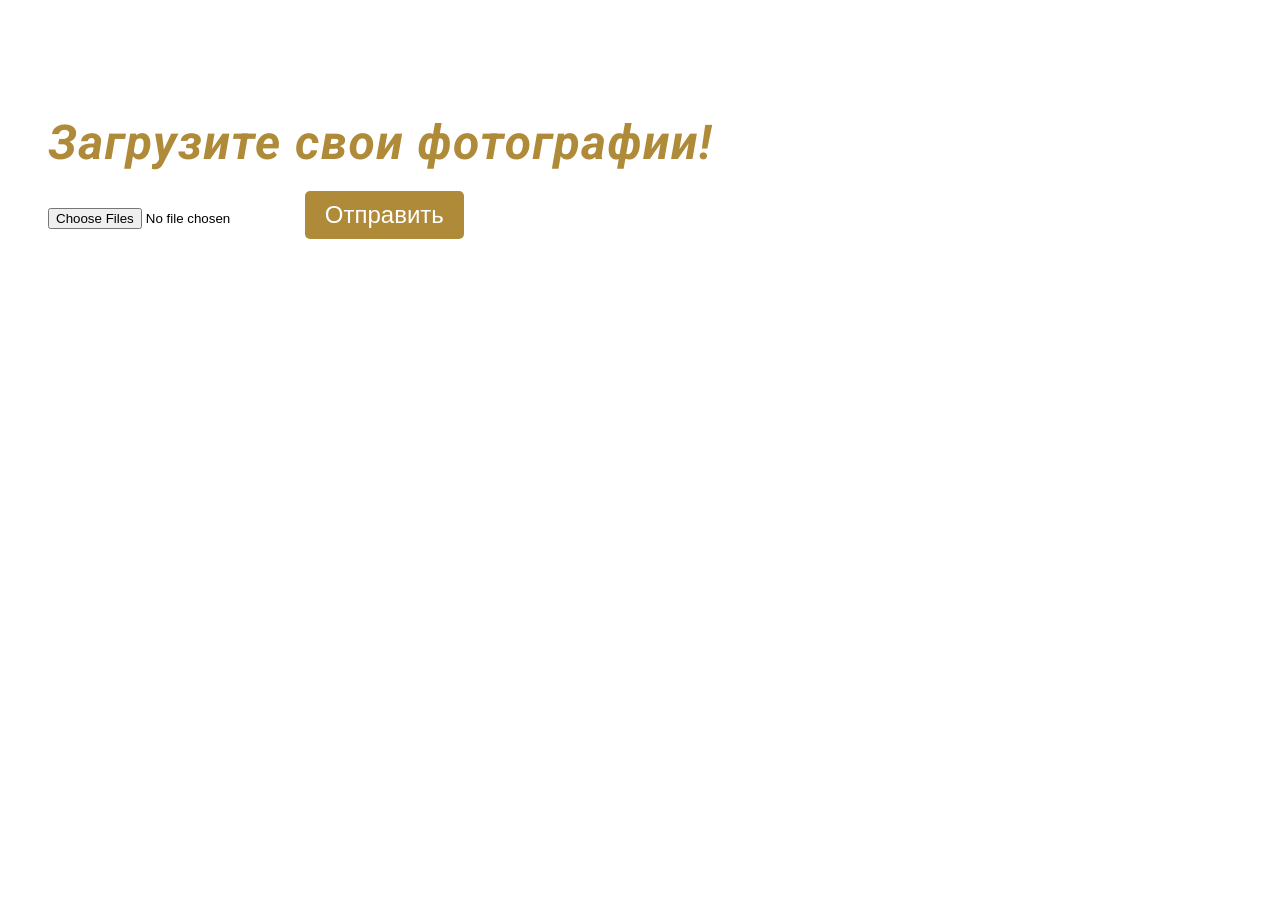
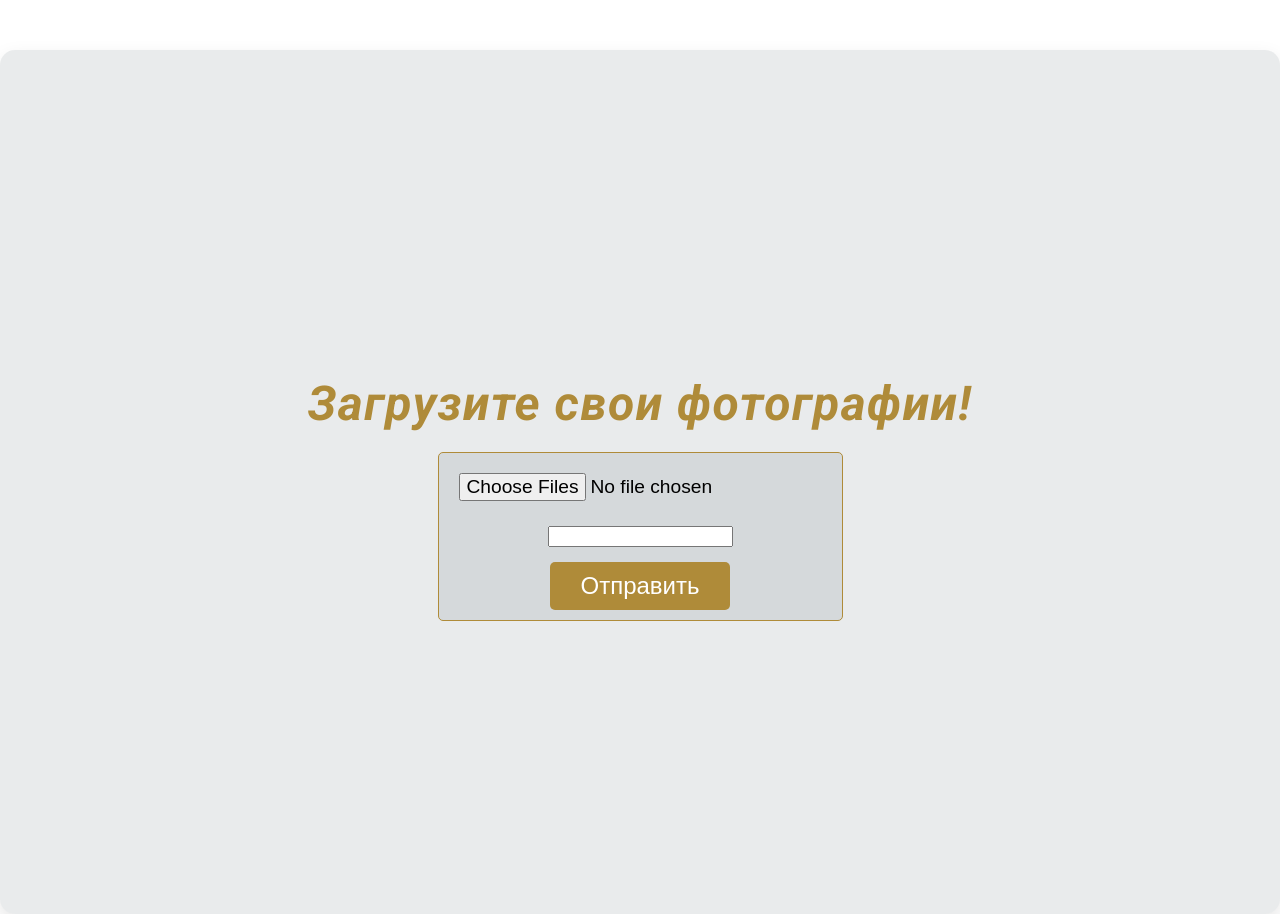
Before and after one commit to vladibuyanov/wedding_invitation, a Flask app: template templates/upload.html in a window 1280 px wide. Before the commit the page ends 239 px from the top, so only its background shows below. Run offline with Flask 3, Linux system fonts and the light colour scheme; the template is opened without the code that fills it, so the values that code supplies are empty.

Commit message:
WIP Upload to g-drive

```diff
--- a/app.py
+++ b/app.py
@@ -4,11 +4,7 @@ from flask import Flask, render_template, request, jsonify
 from flask_mail import Mail
 from flask_babel import Babel
 
-from googleapiclient.discovery import build
-
-from google.oauth2 import service_account
-
-from core.functions import get_locale, create_email, upload_files_to_drive
+from core import functions
 
 
 app = Flask(__name__)
@@ -29,14 +25,7 @@ app.config['BABEL_SUPPORTED_LOCALES'] = ['ru', 'sk']
 app.config['BABEL_TRANSLATION_DIRECTORIES'] = 'translations'
 
 mail = Mail(app)
-babel = Babel(app=app, locale_selector=get_locale)
-
-SCOPES = ['https://www.googleapis.com/auth/drive.file']
-SERVICE_ACCOUNT_FILE = './secrets/credentials.json'
-
-credentials = service_account.Credentials.from_service_account_file(SERVICE_ACCOUNT_FILE, scopes=SCOPES)
-drive_service = build('drive', 'v3', credentials=credentials)
-
+babel = Babel(app=app, locale_selector=functions.get_locale)
 
 # Routes
 @app.route("/")
@@ -46,7 +35,7 @@ def index():
 @app.route('/submit-form', methods=['POST'])
 def submit_form():
     try:
-        msg = create_email(request, email)
+        msg = functions.create_email(request, email)
         mail.send(msg)
         return jsonify({"message": "Данные успешно отправлены и письмо отправлено!"}), 200
 
@@ -56,15 +45,22 @@ def submit_form():
 
 @app.route('/upload', methods=['GET', 'POST'])
 def upload_file():
+    drive_service = functions.get_drive_service()
     message = None
 
     if request.method == 'POST':
         files = request.files.getlist('photos')
-        result = upload_files_to_drive(drive_service=drive_service, files=files)
-        if result:
-            message = "Файлы успешно загружены!"
-        else:
+        pwd = request.form.get("password")
+
+        if pwd != password:
+            return "Пароль неправильный", 403
+
+        result = functions.upload_files_to_drive(drive_service=drive_service, files=files)
+
+        if not result:
             return "Ошибка: Только фото разрешены!", 400
+
+        message = "Файлы успешно загружены!"
 
     return render_template('upload.html', message=message)
 
--- a/core/constants.py
+++ b/core/constants.py
@@ -1,2 +1,5 @@
 folder_id ='1nQJoxGN4irscR8rhdDW8EnnVMfkLpuEG'
 ALLOWED_MIME_TYPES = {'image/jpeg', 'image/png'}
+
+SERVICE_ACCOUNT_FILE = './secrets/credentials.json'
+SCOPES = ['https://www.googleapis.com/auth/drive.file']
--- a/static/css/styles.css
+++ b/static/css/styles.css
@@ -500,3 +500,55 @@ body {
         }
     }
 }
+
+
+#upload-section {
+    display: flex;
+    flex-direction: column;
+    align-items: center;
+    justify-content: center;
+    height: 100vh;
+    text-align: center;
+    background-color: var(--second-background-color);
+    border-radius: 15px;
+    box-shadow: 0 8px 20px rgba(0, 0, 0, 0.1);
+
+    & h1 {
+        font-size: 3rem;
+        color: var(--main-font-color);
+        margin-bottom: 20px;
+    }
+    & form {
+        display: flex;
+        flex-direction: column;
+        align-items: center;
+        gap: 15px;
+        border: 1px solid var(--button-background-color);
+        border-radius: 5px;
+        background-color: var(--second-background-color);
+        padding: 10px;
+    }
+    & input[type="file"] {
+        padding: 10px;
+        font-size: 1.2rem;
+        cursor: pointer;
+    }
+    button {
+        font-size: 1.5rem;
+        padding: 10px 30px;
+        background-color: var(--button-background-color);
+        color: #ffffff;
+        border: none;
+        border-radius: 5px;
+        transition: background-color 0.3s ease;
+    }
+    button:hover {
+        background-color: var(--button-second-color);
+    }
+
+    p {
+        margin-top: 15px;
+        font-size: 1.2rem;
+        color: var(--second-font-color);
+    }
+}
--- a/templates/upload.html
+++ b/templates/upload.html
@@ -16,6 +16,7 @@
         <h1>Загрузите свои фотографии!</h1>
         <form action="/upload" method="POST" enctype="multipart/form-data">
             <input type="file" name="photos" multiple required>
+            <input type="password" name="password">
             <button type="submit">Отправить</button>
         </form>
         {% if message %}
```
Also changed, not shown: core/functions.py (+9 -0 lines).
